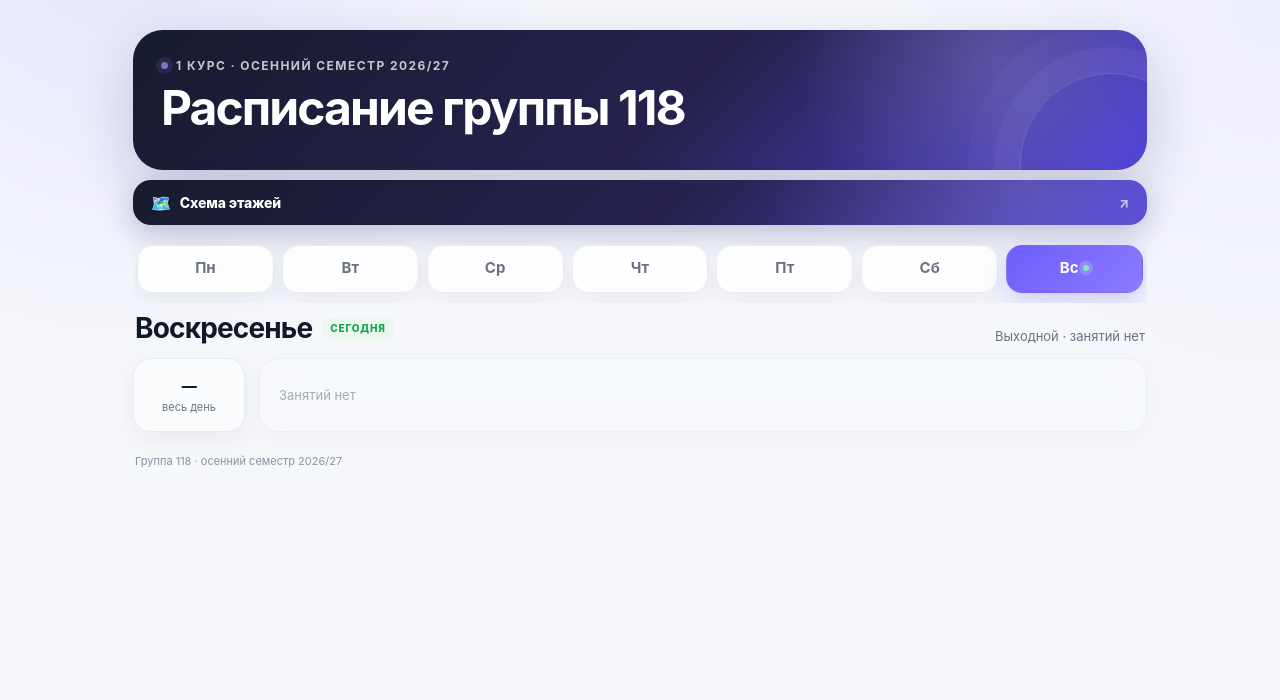
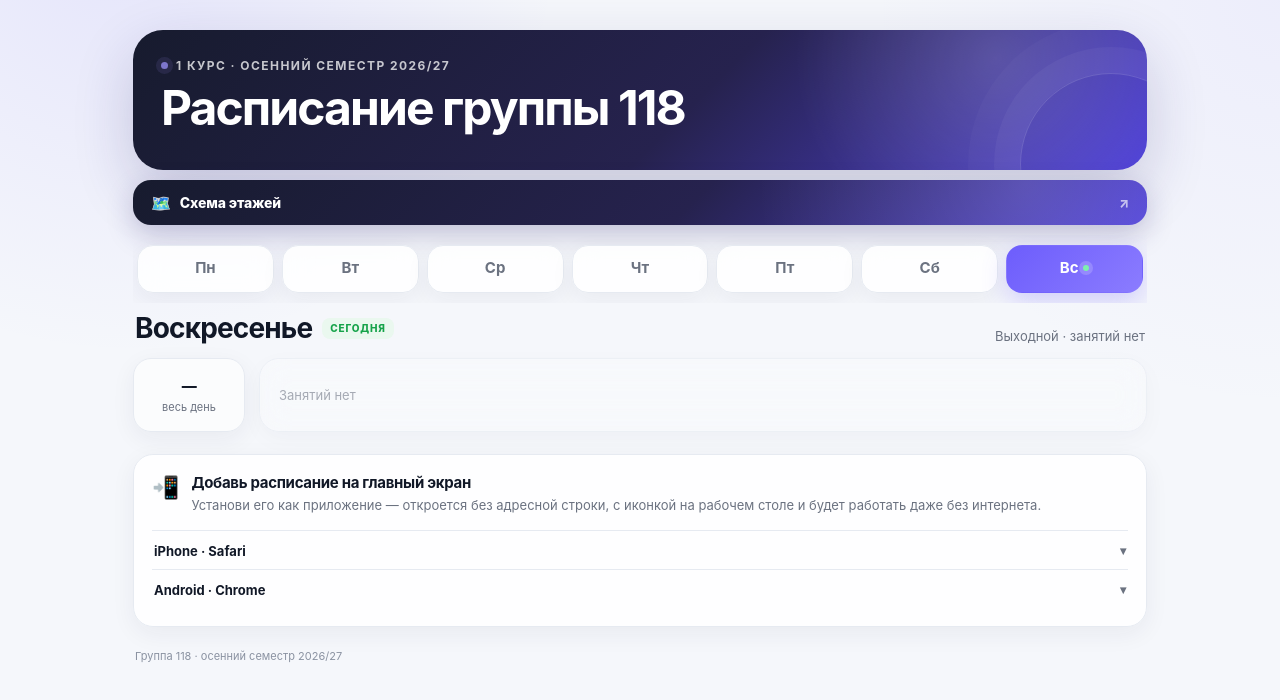
Before and after one commit to stepIerk/oneoneeight, a React (Vite) app in the folder client/: page / in a window 1280 px wide. Shown: the top 700 px of the page. Built offline with nearby package versions, Linux system fonts and the light colour scheme.

Commit message:
Fix safe-area top inset for iOS PWA and add install instructions section

```diff
--- a/client/src/App.jsx
+++ b/client/src/App.jsx
@@ -1,6 +1,7 @@
 import { useCallback, useEffect, useMemo, useRef, useState } from 'react'
 import schedule from './data/schedule.json'
 import LessonCard from './components/LessonCard.jsx'
+import InstallHint from './components/InstallHint.jsx'
 import floorPlanPdf from './assets/Планы этажей.pdf'
 
 const DAY_ORDER = ['mon', 'tue', 'wed', 'thu', 'fri', 'sat', 'sun']
@@ -193,6 +194,8 @@ function App() {
         </section>
       </main>
 
+      <InstallHint />
+
       <div className="footer">
         <span>
           Группа {schedule.group} · {schedule.course.split('·').pop()?.trim()}
--- /dev/null
+++ b/client/src/components/InstallHint.jsx
@@ -0,0 +1,44 @@
+function InstallHint() {
+  return (
+    <section className="install" aria-label="Как добавить на главный экран">
+      <div className="install-callout">
+        <span className="install-emoji" aria-hidden="true">📲</span>
+        <div>
+          <strong>Добавь расписание на главный экран</strong>
+          <p>
+            Установи его как приложение — откроется без адресной строки,
+            с иконкой на рабочем столе и будет работать даже без интернета.
+          </p>
+        </div>
+      </div>
+
+      <details className="install-item">
+        <summary>
+          <span className="install-platform">iPhone · Safari</span>
+          <span className="install-chevron" aria-hidden="true">▾</span>
+        </summary>
+        <ol>
+          <li>Открой этот сайт в <b>Safari</b> (в Chrome этого пункта нет).</li>
+          <li>Нажми кнопку «Поделиться» — квадратик со стрелкой вверх.</li>
+          <li>В списке выбери <b>«На экран “Домой”»</b>.</li>
+          <li>Нажми «Добавить» — иконка появится на рабочем столе.</li>
+        </ol>
+      </details>
+
+      <details className="install-item">
+        <summary>
+          <span className="install-platform">Android · Chrome</span>
+          <span className="install-chevron" aria-hidden="true">▾</span>
+        </summary>
+        <ol>
+          <li>Открой этот сайт в <b>Chrome</b>.</li>
+          <li>Нажми меню <b>⋮</b> (три точки справа вверху).</li>
+          <li>Выбери <b>«Установить приложение»</b> или «Добавить на главный экран».</li>
+          <li>Подтверди установку — иконка появится в списке приложений.</li>
+        </ol>
+      </details>
+    </section>
+  )
+}
+
+export default InstallHint
--- a/client/src/index.css
+++ b/client/src/index.css
@@ -43,7 +43,10 @@ button {
 .wrap {
   max-width: 1050px;
   margin: 0 auto;
-  padding: 30px 18px calc(48px + env(safe-area-inset-bottom));
+  /* env(safe-area-inset-top): в standalone-режиме (PWA) отодвигает контент
+     из-под Dynamic Island / статус-бара; в обычном браузере равен 0 */
+  padding: calc(30px + env(safe-area-inset-top)) 18px
+    calc(48px + env(safe-area-inset-bottom));
 }
 
 /* ---------- Hero ---------- */
@@ -556,6 +559,98 @@ button {
   opacity: 0.7;
 }
 
+/* ---------- Install hint (установка на главный экран) ---------- */
+
+.install {
+  margin-top: 22px;
+  padding: 18px;
+  border-radius: 20px;
+  background: var(--surface);
+  border: 1px solid var(--line);
+  box-shadow: var(--shadow-soft);
+  backdrop-filter: blur(14px);
+}
+
+.install-callout {
+  display: flex;
+  align-items: flex-start;
+  gap: 12px;
+}
+
+.install-emoji {
+  font-size: 22px;
+  line-height: 1.3;
+  flex: none;
+}
+
+.install-callout strong {
+  display: block;
+  font-size: 15px;
+  letter-spacing: -0.02em;
+}
+
+.install-callout p {
+  margin: 4px 0 0;
+  color: var(--muted);
+  font-size: 13px;
+  line-height: 1.5;
+}
+
+.install-item {
+  border-top: 1px solid var(--line);
+}
+
+.install-item:first-of-type {
+  margin-top: 14px;
+}
+
+.install-item summary {
+  display: flex;
+  align-items: center;
+  justify-content: space-between;
+  gap: 10px;
+  padding: 12px 2px 10px;
+  cursor: pointer;
+  list-style: none;
+  font-weight: 700;
+  font-size: 13px;
+  color: var(--text);
+  user-select: none;
+}
+
+.install-item summary::-webkit-details-marker {
+  display: none;
+}
+
+.install-platform {
+  display: inline-flex;
+  align-items: center;
+  gap: 8px;
+}
+
+.install-chevron {
+  color: var(--muted);
+  font-size: 12px;
+  transition: transform 0.2s ease;
+}
+
+.install-item[open] .install-chevron {
+  transform: rotate(180deg);
+}
+
+.install-item ol {
+  margin: 2px 0 12px;
+  padding-left: 22px;
+  color: var(--muted);
+  font-size: 13px;
+  line-height: 1.75;
+}
+
+.install-item ol b {
+  color: var(--text);
+  font-weight: 700;
+}
+
 /* ---------- Footer ---------- */
 
 .footer {
@@ -583,7 +678,8 @@ button {
 
 @media (max-width: 720px) {
   .wrap {
-    padding: 14px 12px calc(34px + env(safe-area-inset-bottom));
+    padding: calc(14px + env(safe-area-inset-top)) 12px
+      calc(34px + env(safe-area-inset-bottom));
   }
 
   .hero {
@@ -663,7 +759,8 @@ button {
   .card,
   .progress span,
   .action-btn,
-  .action-arrow {
+  .action-arrow,
+  .install-chevron {
     transition: none;
   }
 }
```
